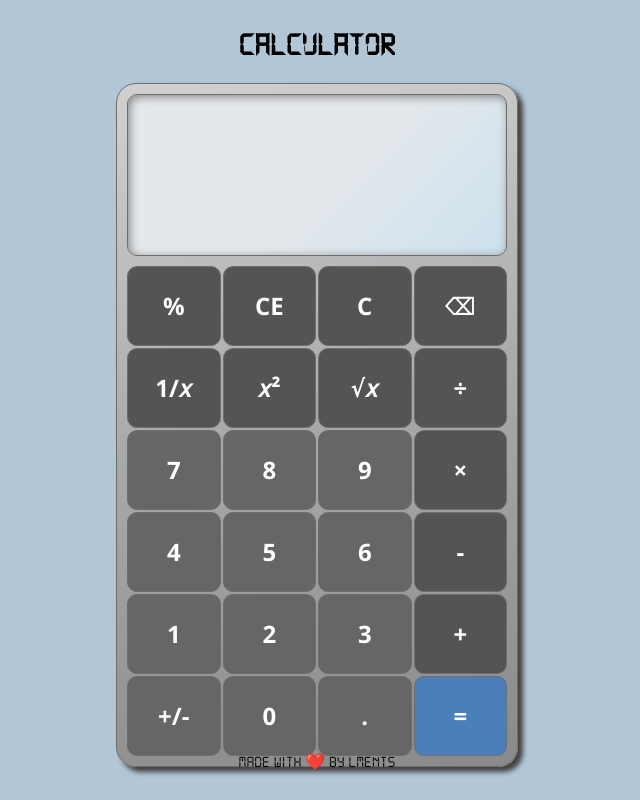
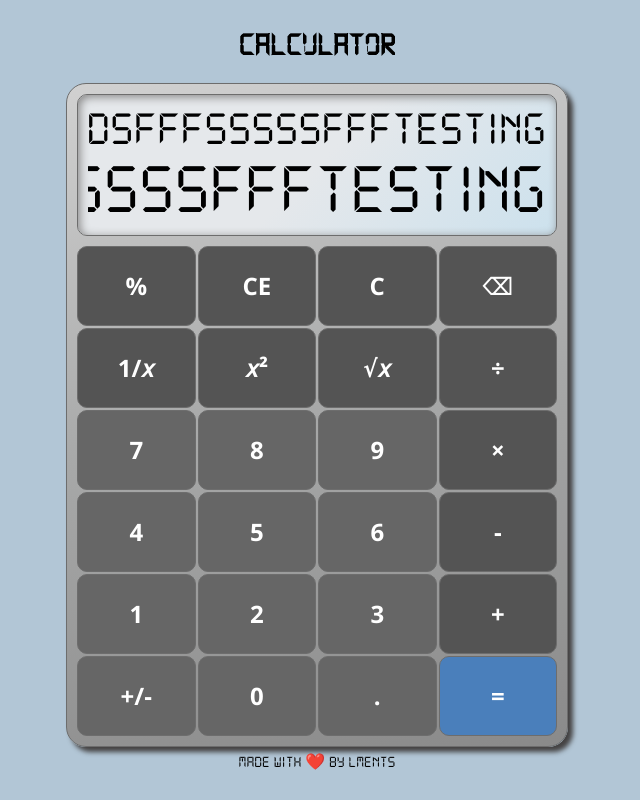
Before and after one commit to liammtech/calculator2, a plain HTML site: page index.html in a window 1280 px wide. Shown: the whole page, without its empty margins (323-963 px from the left). Drawn offline with Linux system fonts and the light colour scheme.

Commit message:
Refine display UI formatting

```diff
--- a/index.html
+++ b/index.html
@@ -14,7 +14,8 @@
     <main>
         <div id="calculator">
             <div id="display">
-
+                <div id="calculation" class="display-text">fffffdsfsdsffffdsfdsfffsssssfffTESTING</div>
+                <div id="entry" class="display-text">fffffffffffsssssfffTESTING</div>
             </div>
             <div id="button-panel">
 
--- a/main.css
+++ b/main.css
@@ -30,7 +30,7 @@ footer {
     border: 0.1px solid rgb(109, 109, 109);
     border-radius: 20px;
     height: auto;
-    width: 400px;
+    width: 500px;
 }
 
 #display {
@@ -39,8 +39,35 @@ footer {
     box-shadow: inset 2px 2px 10px rgb(136, 135, 135);
     border-radius: 10px;
     margin: 10px;
+    padding: 10px;
     width: auto;
-    height: 160px;
+    height: 120px;
+    display: flex;
+    flex-direction: column;
+    justify-content: space-between;
+    align-items: end;
+}
+
+.display-text {
+    font-family: "DS-DIGI";
+}
+
+#calculation {
+    max-width: 100%;
+    font-size: 48px;
+    display: flex;
+    justify-content: flex-end;
+    white-space: nowrap;
+    overflow: hidden;
+}
+
+#entry {
+    max-width: 100%;
+    font-size: 72px;
+    display: flex;
+    justify-content: flex-end;
+    white-space: nowrap;
+    overflow: hidden;
 }
 
 #button-panel {
@@ -57,7 +84,7 @@ button {
     font-weight: bold;
     font-size: 1.5rem;;
     padding: 10px;
-    flex: 1 1 80px;
+    flex: 1 1 100px;
     height: 80px
 }
 
--- a/script.js
+++ b/script.js
@@ -49,9 +49,12 @@ let calcButtons = [
 function renderCalcButtons(buttons) {
     for (button in buttons) {
         newBtn = document.createElement("button");
+
+        // Set attributes
         newBtn.setAttribute("id", calcButtons[button].name);
         newBtn.setAttribute("class", calcButtons[button].type);
         newBtn.textContent = calcButtons[button].symbol;
+
         buttonPanel.appendChild(newBtn);
     }
 }
```
